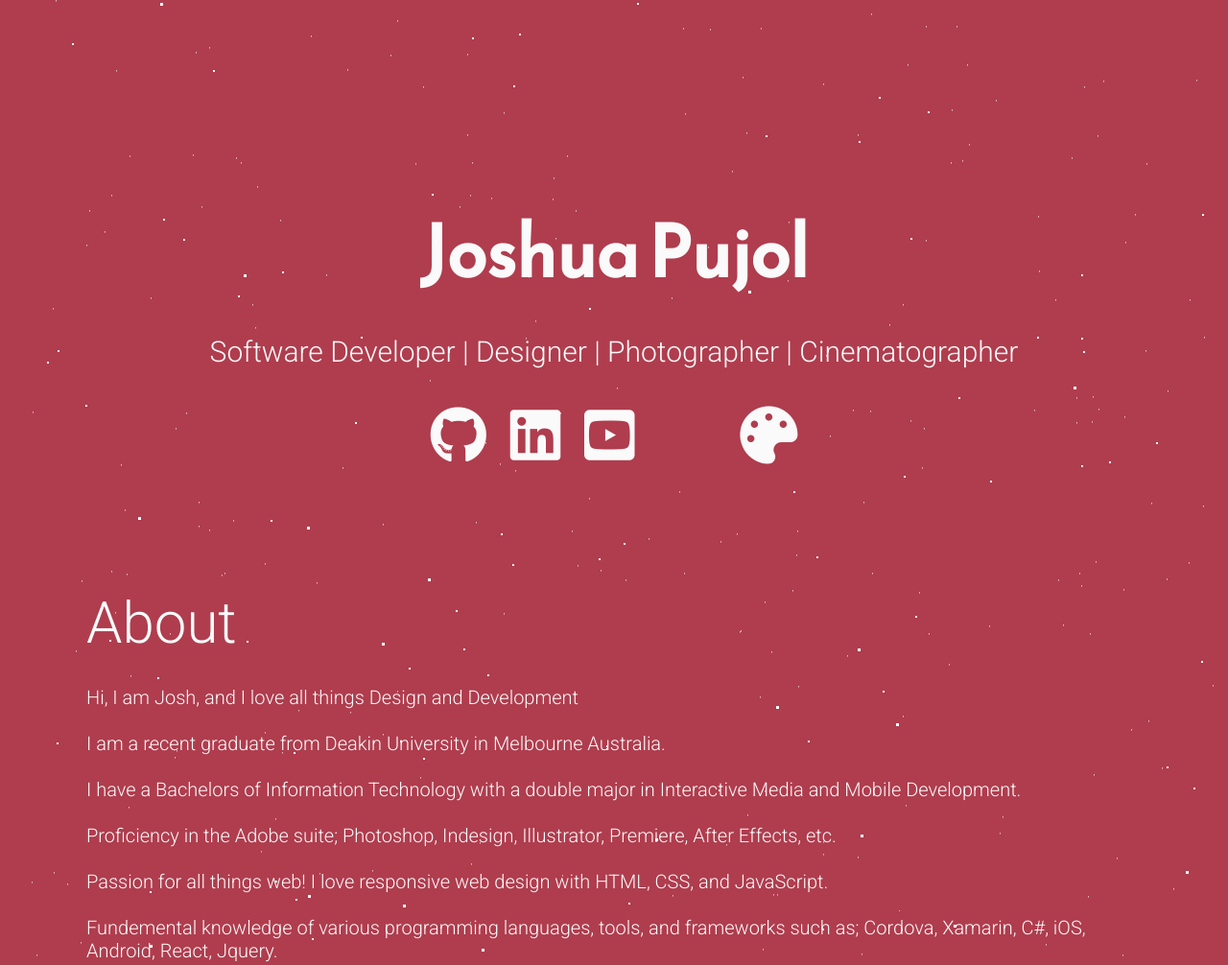
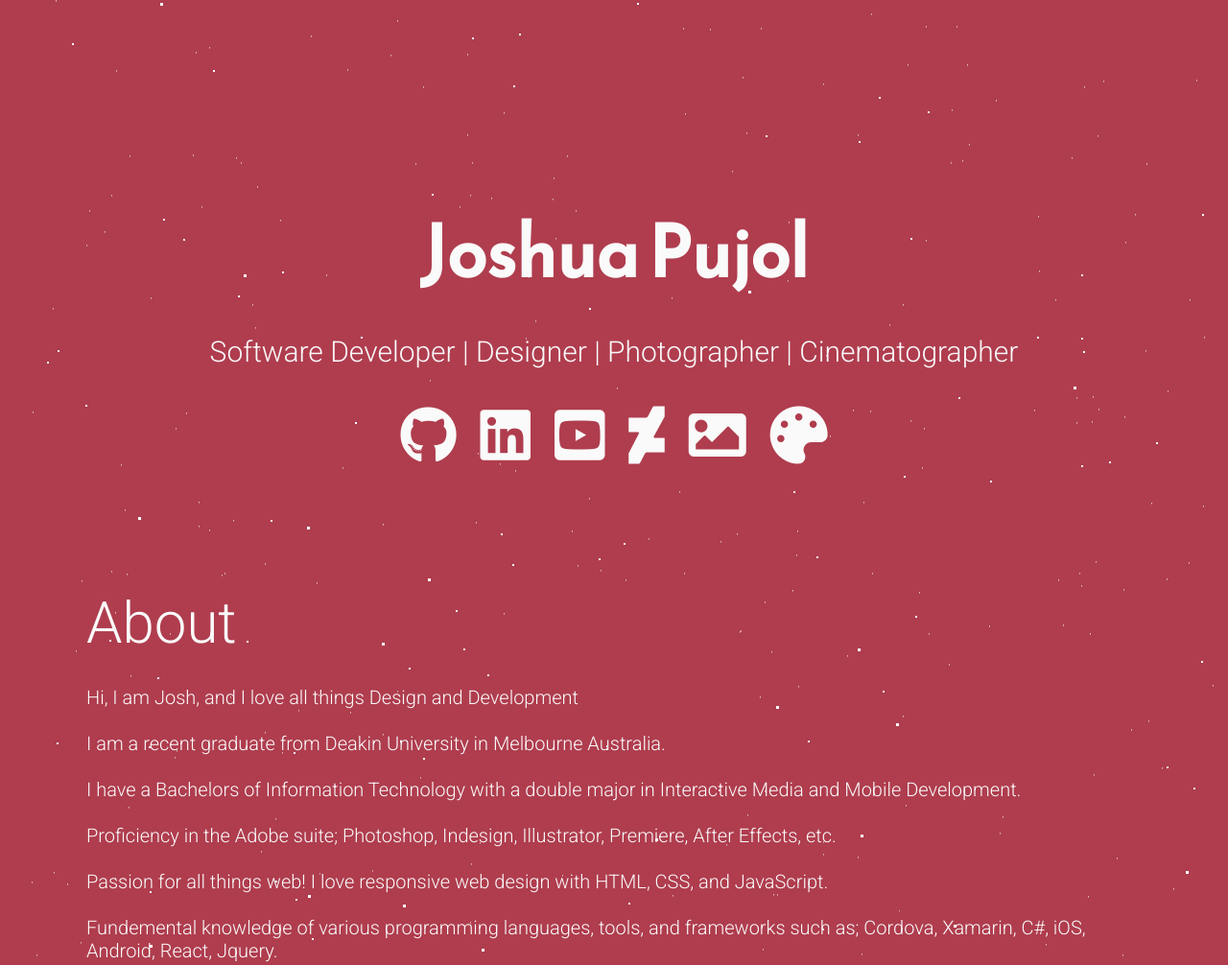
Before and after one commit to joshuapujol/joshuapujol.github.io, a plain HTML site: page index.html in a window 1280 px wide. Shown: the top 1006 px of the page at 96% size. Drawn offline with Linux system fonts and the light colour scheme.

Commit message:
Update index.html

```diff
--- a/index.html
+++ b/index.html
@@ -37,7 +37,8 @@
 			<a target="_blank" href="https://github.com/joshuapujol"><i class="fab fa-github"></i></a>
 			<a target="_blank" href="https://www.linkedin.com/in/joshua-pujol-a3393a167"><i class="fab fa-linkedin"></i></a>
             <a target="_blank" href="https://www.linkedin.com/in/joshua-pujol-a3393a167"><i class="fab fa-youtube-square"></i></a>
-            <a target="_blank" href="https://www.linkedin.com/in/joshua-pujol-a3393a167"><i class="fab fa-image"></i></a>
+            <a target="_blank" href="https://www.linkedin.com/in/joshua-pujol-a3393a167"><i class="fab fa-deviantart"></i></a>
+            <a target="_blank" href="https://www.linkedin.com/in/joshua-pujol-a3393a167"><i class="fas fa-image"></i></a>
             <a target="_blank" class="palette" ><i class="fas fa-palette"></i></a>
         </div>
         <div class="about"><h1>About</h1></div>
```
